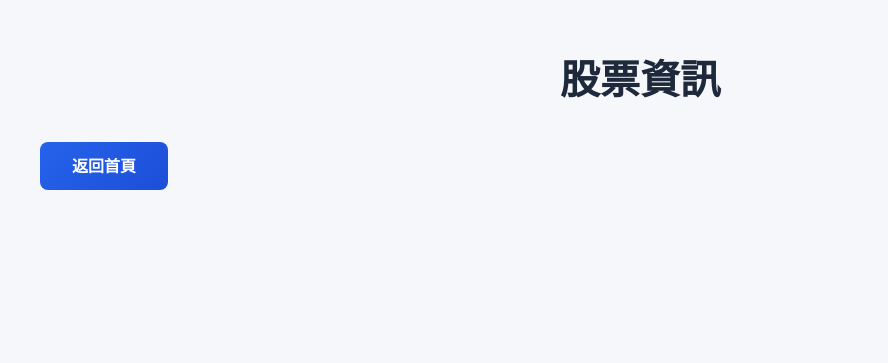
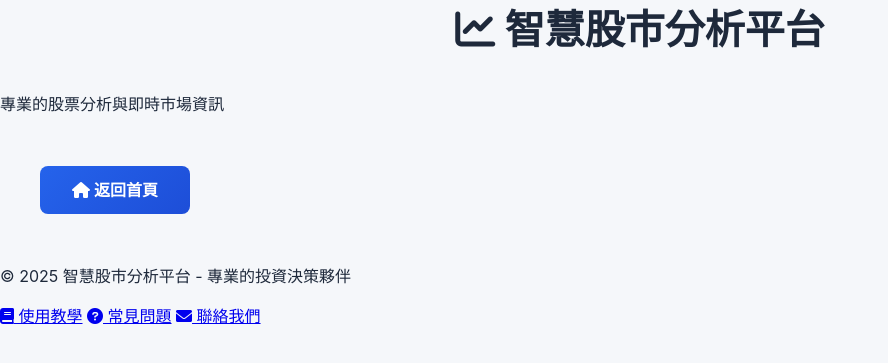
Before and after one commit to iamhenryhuang/financial_web, a Flask app: page /stock in a window 1280 px wide. Shown: the top 363 px of the page, without its empty margins (0-888 px from the left). Run offline with Flask 3, Linux system fonts and the light colour scheme.

Commit message:
Update stock.html

```diff
--- a/templates/stock.html
+++ b/templates/stock.html
@@ -1,16 +1,21 @@
 <!DOCTYPE html>
 <html>
 <head>
-    <title>股票資訊</title>
+    <title>智慧股市分析平台 - 個股資訊</title>
     <link rel="stylesheet" type="text/css" href="{{ url_for('static', filename='style.css') }}">
+    <link href="https://cdnjs.cloudflare.com/ajax/libs/font-awesome/6.0.0/css/all.min.css" rel="stylesheet">
     <meta charset="UTF-8">
 </head>
 <body>
+    <header class="site-header">
+        <h1><i class="fas fa-chart-line"></i> 智慧股市分析平台</h1>
+        <p class="site-description">專業的股票分析與即時市場資訊</p>
+    </header>
+
     <div class="container">
-        <h1>股票資訊</h1>
-
         {% if error %}
         <div class="alert alert-danger" role="alert">
+            <i class="fas fa-exclamation-circle"></i>
             {{ error }}
         </div>
         {% endif %}
@@ -18,67 +23,146 @@
         {% if stock %}
         <div class="stock-detail">
             <!-- 股票標題資訊 -->
-            <div class="stock-header">
-                <h2>{{ stock.name }} ({{ stock.symbol }})</h2>
+            <div class="stock-header-info">
+                <div class="stock-title">
+                    <h2>{{ stock.name }}</h2>
+                    <span class="stock-symbol">{{ stock.symbol }}</span>
+                </div>
+                <div class="price-info">
                     <div class="current-price">
                         <span class="price">{{ stock.current_price }}</span>
                         {% if stock.price_change != 'N/A' %}
                         <span class="change {% if stock.price_change > 0 %}positive{% elif stock.price_change < 0 %}negative{% endif %}">
+                            <i class="fas fa-caret-{% if stock.price_change > 0 %}up{% elif stock.price_change < 0 %}down{% else %}right{% endif %}"></i>
                             {{ "%.2f"|format(stock.price_change) }}%
                         </span>
                         {% endif %}
                     </div>
+                    <div class="price-update">
+                        <i class="fas fa-clock"></i> 最後更新：{{ now.strftime('%Y-%m-%d %H:%M:%S') }}
+                    </div>
+                </div>
             </div>
 
-            <!-- 基本資訊卡片 -->
+            <!-- 主要資訊區塊 -->
             <div class="info-cards">
-                <div class="card">
+                <div class="info-card trading">
+                    <div class="card-header">
+                        <i class="fas fa-chart-bar"></i>
                         <h3>今日交易資訊</h3>
+                    </div>
+                    <div class="card-content">
                         <table class="info-table">
-                        <tr><th>開盤價</th><td>{{ stock.open }}</td></tr>
-                        <tr><th>最高價</th><td>{{ stock.high_today }}</td></tr>
-                        <tr><th>最低價</th><td>{{ stock.low_today }}</td></tr>
-                        <tr><th>昨收價</th><td>{{ stock.previous_close }}</td></tr>
-                        <tr><th>成交量</th><td>{{ stock.volume }}</td></tr>
+                            <tr>
+                                <th><i class="fas fa-door-open"></i> 開盤價</th>
+                                <td>{{ stock.open }}</td>
+                            </tr>
+                            <tr>
+                                <th><i class="fas fa-arrow-up"></i> 最高價</th>
+                                <td>{{ stock.high_today }}</td>
+                            </tr>
+                            <tr>
+                                <th><i class="fas fa-arrow-down"></i> 最低價</th>
+                                <td>{{ stock.low_today }}</td>
+                            </tr>
+                            <tr>
+                                <th><i class="fas fa-history"></i> 昨收價</th>
+                                <td>{{ stock.previous_close }}</td>
+                            </tr>
+                            <tr>
+                                <th><i class="fas fa-exchange-alt"></i> 成交量</th>
+                                <td>{{ "{:,}".format(stock.volume) if stock.volume != 'N/A' else 'N/A' }}</td>
+                            </tr>
                         </table>
                     </div>
+                </div>
 
-                <div class="card">
+                <div class="info-card technical">
+                    <div class="card-header">
+                        <i class="fas fa-chart-line"></i>
                         <h3>技術指標</h3>
+                    </div>
+                    <div class="card-content">
                         <table class="info-table">
-                        <tr><th>5日均線</th><td>{{ "%.2f"|format(stock.ma5) if stock.ma5 else 'N/A' }}</td></tr>
-                        <tr><th>20日均線</th><td>{{ "%.2f"|format(stock.ma20) if stock.ma20 else 'N/A' }}</td></tr>
-                        <tr><th>60日均線</th><td>{{ "%.2f"|format(stock.ma60) if stock.ma60 else 'N/A' }}</td></tr>
-                        <tr><th>52週最高</th><td>{{ stock.fifty_two_week_high }}</td></tr>
-                        <tr><th>52週最低</th><td>{{ stock.fifty_two_week_low }}</td></tr>
+                            <tr>
+                                <th><i class="fas fa-chart-area"></i> 5日均線</th>
+                                <td>{{ "%.2f"|format(stock.ma5) if stock.ma5 else 'N/A' }}</td>
+                            </tr>
+                            <tr>
+                                <th><i class="fas fa-chart-area"></i> 20日均線</th>
+                                <td>{{ "%.2f"|format(stock.ma20) if stock.ma20 else 'N/A' }}</td>
+                            </tr>
+                            <tr>
+                                <th><i class="fas fa-chart-area"></i> 60日均線</th>
+                                <td>{{ "%.2f"|format(stock.ma60) if stock.ma60 else 'N/A' }}</td>
+                            </tr>
+                            <tr>
+                                <th><i class="fas fa-arrow-up"></i> 52週最高</th>
+                                <td>{{ stock.fifty_two_week_high }}</td>
+                            </tr>
+                            <tr>
+                                <th><i class="fas fa-arrow-down"></i> 52週最低</th>
+                                <td>{{ stock.fifty_two_week_low }}</td>
+                            </tr>
                         </table>
                     </div>
+                </div>
 
-                <div class="card">
+                <div class="info-card fundamental">
+                    <div class="card-header">
+                        <i class="fas fa-file-invoice-dollar"></i>
                         <h3>基本面資訊</h3>
+                    </div>
+                    <div class="card-content">
                         <table class="info-table">
-                        <tr><th>本益比</th><td>{{ stock.pe_ratio }}</td></tr>
-                        <tr><th>每股盈餘</th><td>{{ stock.eps }}</td></tr>
-                        <tr><th>殖利率</th><td>{% if stock.dividend_yield != 'N/A' and stock.dividend_yield %}{{ "%.2f"|format(stock.dividend_yield * 100) }}%{% else %}N/A{% endif %}</td></tr>
-                        <tr><th>市值</th><td>{{ stock.market_cap }}</td></tr>
-                        <tr><th>平均成交量</th><td>{{ stock.avg_volume }}</td></tr>
+                            <tr>
+                                <th><i class="fas fa-chart-pie"></i> 本益比</th>
+                                <td>{{ "%.2f"|format(stock.pe_ratio) if stock.pe_ratio != 'N/A' else 'N/A' }}</td>
+                            </tr>
+                            <tr>
+                                <th><i class="fas fa-dollar-sign"></i> 每股盈餘</th>
+                                <td>{{ "%.2f"|format(stock.eps) if stock.eps != 'N/A' else 'N/A' }}</td>
+                            </tr>
+                            <tr>
+                                <th><i class="fas fa-percentage"></i> 殖利率</th>
+                                <td>{% if stock.dividend_yield != 'N/A' and stock.dividend_yield %}{{ "%.2f"|format(stock.dividend_yield * 100) }}%{% else %}N/A{% endif %}</td>
+                            </tr>
+                            <tr>
+                                <th><i class="fas fa-coins"></i> 市值</th>
+                                <td>{{ "{:,.0f}".format(stock.market_cap) if stock.market_cap != 'N/A' else 'N/A' }}</td>
+                            </tr>
+                            <tr>
+                                <th><i class="fas fa-chart-bar"></i> 平均成交量</th>
+                                <td>{{ "{:,}".format(stock.avg_volume) if stock.avg_volume != 'N/A' else 'N/A' }}</td>
+                            </tr>
                         </table>
+                    </div>
                 </div>
             </div>
 
             <!-- 圖表區域 -->
             <div class="chart-section">
-                <div class="card">
+                <div class="chart-card">
+                    <div class="card-header">
+                        <i class="fas fa-chart-line"></i>
                         <h3>股價走勢</h3>
+                    </div>
                     {% if stock.price_chart_url %}
+                    <div class="chart-container">
                         <img src="{{ stock.price_chart_url }}" alt="股價走勢圖" class="chart-img">
+                    </div>
                     {% endif %}
                 </div>
 
-                <div class="card">
+                <div class="chart-card">
+                    <div class="card-header">
+                        <i class="fas fa-chart-bar"></i>
                         <h3>成交量分析</h3>
+                    </div>
                     {% if stock.volume_chart_url %}
+                    <div class="chart-container">
                         <img src="{{ stock.volume_chart_url }}" alt="成交量圖" class="chart-img">
+                    </div>
                     {% endif %}
                 </div>
             </div>
@@ -86,7 +170,23 @@
         {% endif %}
 
         <!-- 返回首頁按鈕 -->
-        <a href="/" class="btn-primary">返回首頁</a>
+        <div class="action-buttons">
+            <a href="/" class="btn-primary">
+                <i class="fas fa-home"></i>
+                返回首頁
+            </a>
         </div>
+    </div>
+
+    <footer class="site-footer">
+        <div class="footer-content">
+            <p>© 2025 智慧股市分析平台 - 專業的投資決策夥伴</p>
+            <div class="footer-links">
+                <a href="#"><i class="fas fa-book"></i> 使用教學</a>
+                <a href="#"><i class="fas fa-question-circle"></i> 常見問題</a>
+                <a href="#"><i class="fas fa-envelope"></i> 聯絡我們</a>
+            </div>
+        </div>
+    </footer>
 </body>
 </html>
```
Lines whose indentation alone changed are shown as unchanged.
